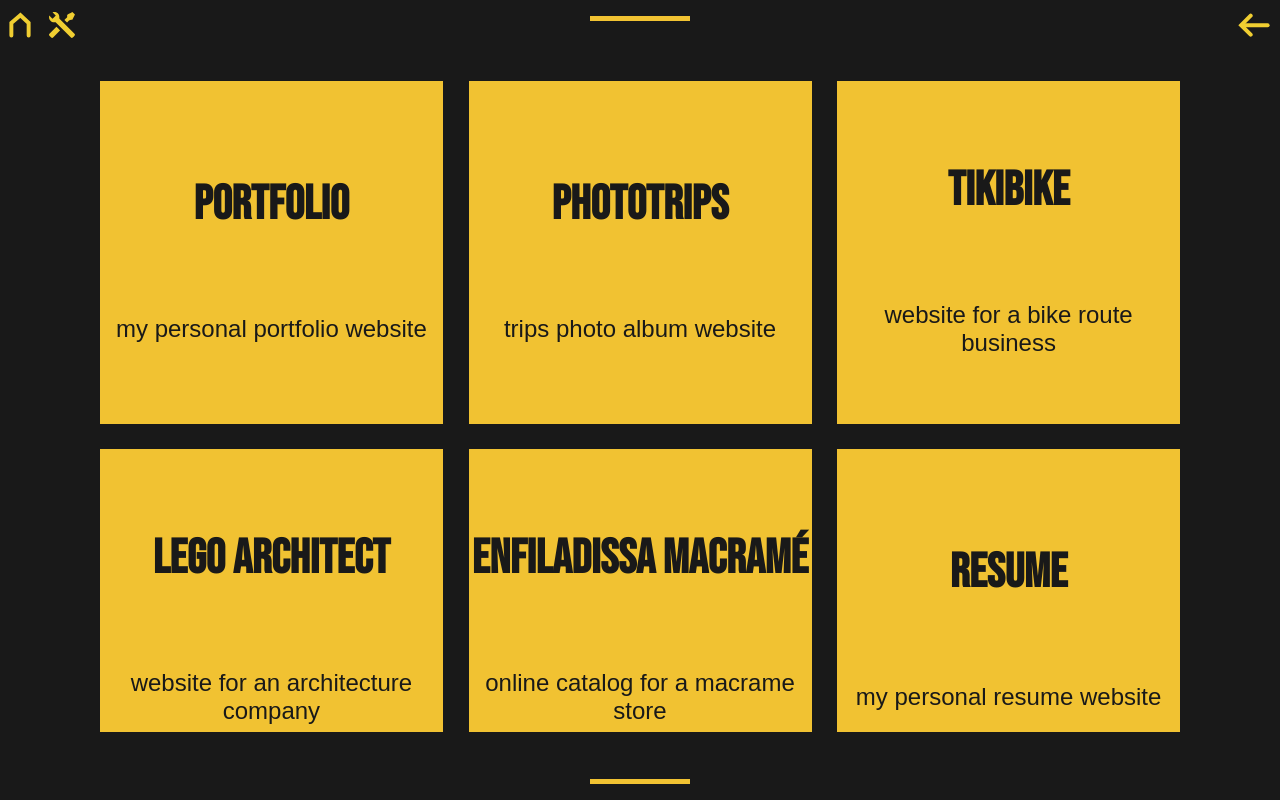
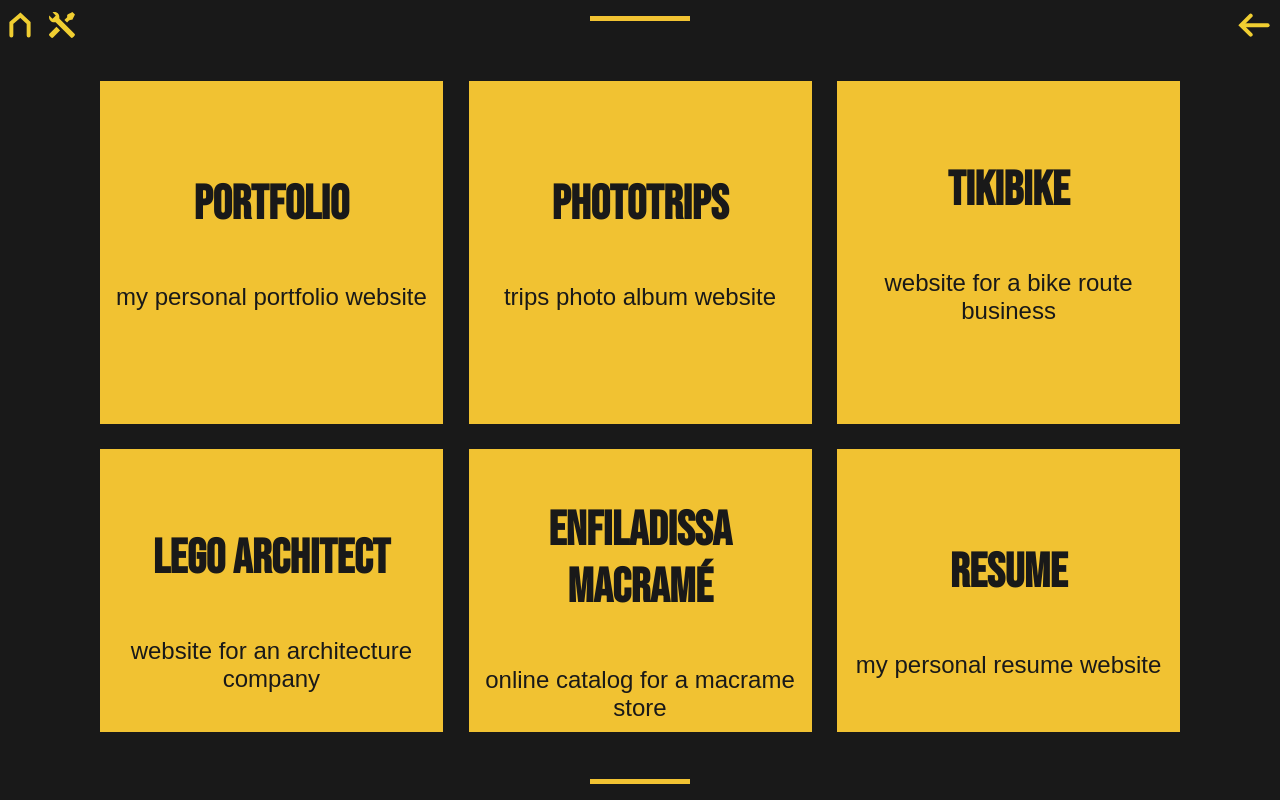
Before and after one commit to MAlexGG/portfolio, a React (Create React App) app: page /portfolio/professional-projects in a window 1280 px wide. Built offline with nearby package versions, Linux system fonts and the light colour scheme; a web font is replaced by a local one.

Commit message:
margin in card title fixed

```diff
--- a/src/styles/components/card.scss
+++ b/src/styles/components/card.scss
@@ -2,20 +2,24 @@
     perspective: 1000px;
     margin: 1%;
 }
+
 .flip-container.clicked .flipper {
     transform: rotateY(180deg);
 }
+
 .flip-container,
 .front,
 .back {
     width: 343px;
     height: 343px;
 }
+
 .flipper {
     transition: 0.6s;
     transform-style: preserve-3d;
     position: relative;
 }
+
 .front,
 .back {
     backface-visibility: hidden;
@@ -23,6 +27,7 @@
     top: 0;
     left: 0;
 }
+
 .front {
     z-index: 2;
     transform: rotateY(0deg);
@@ -31,6 +36,7 @@
     @include displayFlex;
     flex-direction: column;
 }
+
 .back {
     transform: rotateY(180deg);
     background-color: $colorPrincipal;
@@ -38,14 +44,15 @@
     flex-direction: column;
 }
 
-  .txt-titleCard{
+.txt-titleCard {
     color: $colorSecondary;
     font-family: $fontPrincipal;
     font-size: 3rem;
     text-align: center;
+    margin: 1rem;
 }
 
-  .txt-card{
+.txt-card {
     color: $colorSecondary;
     font-family: $fontSecondary;
     font-size: 1.5rem;
@@ -53,7 +60,7 @@
     text-align: center;
 }
 
-.bt-cardStroke{
+.bt-cardStroke {
     @include btStroke;
     border: 3px solid $colorSecondary;
     cursor: pointer;
@@ -62,7 +69,7 @@
     }
 }
 
-.bt-cardStrokeOops{
+.bt-cardStrokeOops {
     @include btStroke;
     border: 3px dashed $colorSecondary;
     cursor: default;
@@ -73,7 +80,7 @@
     }
 }
 
-.bt-cardFill{
+.bt-cardFill {
     @include btFill;
     border: 3px solid $colorSecondary;
     cursor: pointer;
@@ -82,7 +89,7 @@
     }
 }
 
-.bt-cardFillOops{
+.bt-cardFillOops {
     @include btFill;
     border: 3px solid $colorSecondary;
     cursor: default;
@@ -94,7 +101,7 @@
     }
 }
 
-.bt-info{
+.bt-info {
     position: absolute;
     top: 10px;
     right: 10px;
@@ -110,7 +117,7 @@
     cursor: pointer;
 }
 
-.a-card{
+.a-card {
     @include displayFlex;
     width: 200px;
     height: 70px;
```
Lines whose indentation alone changed are shown as unchanged.
